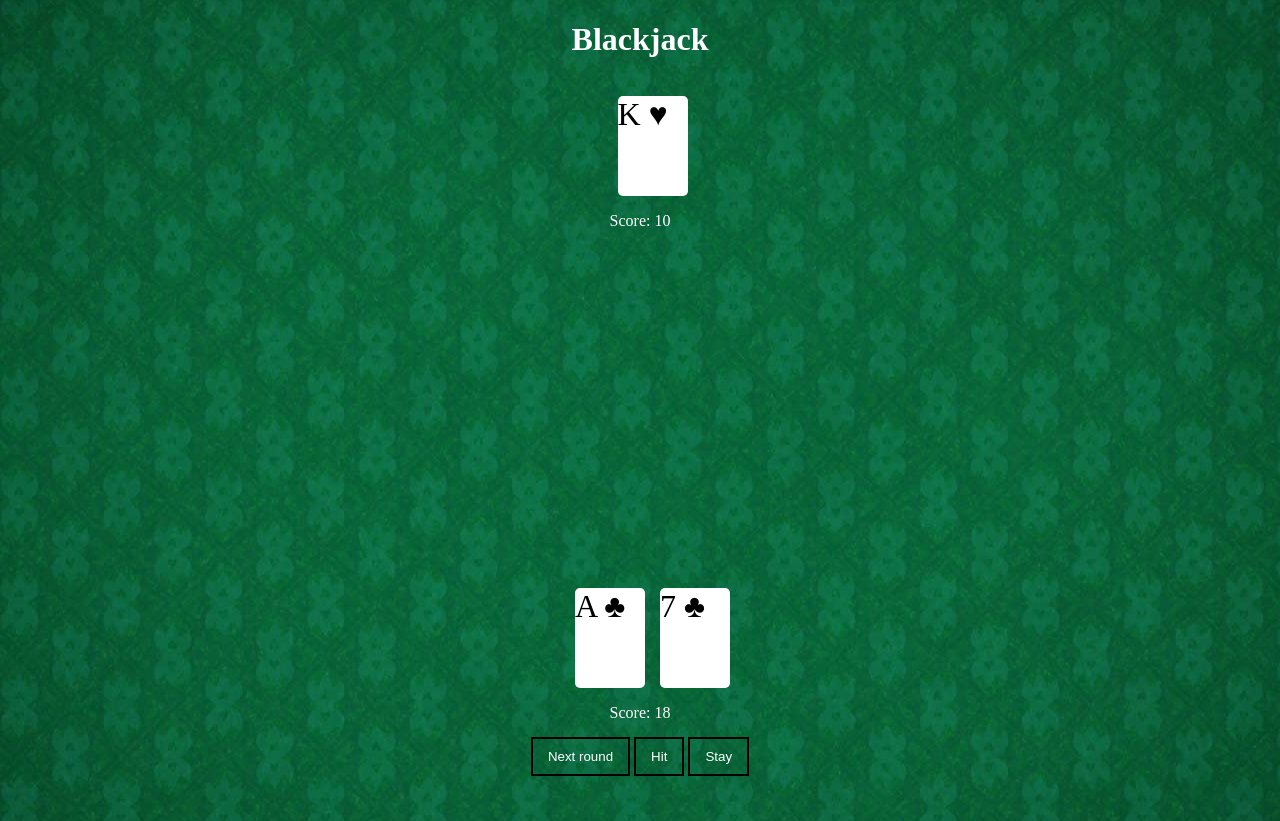
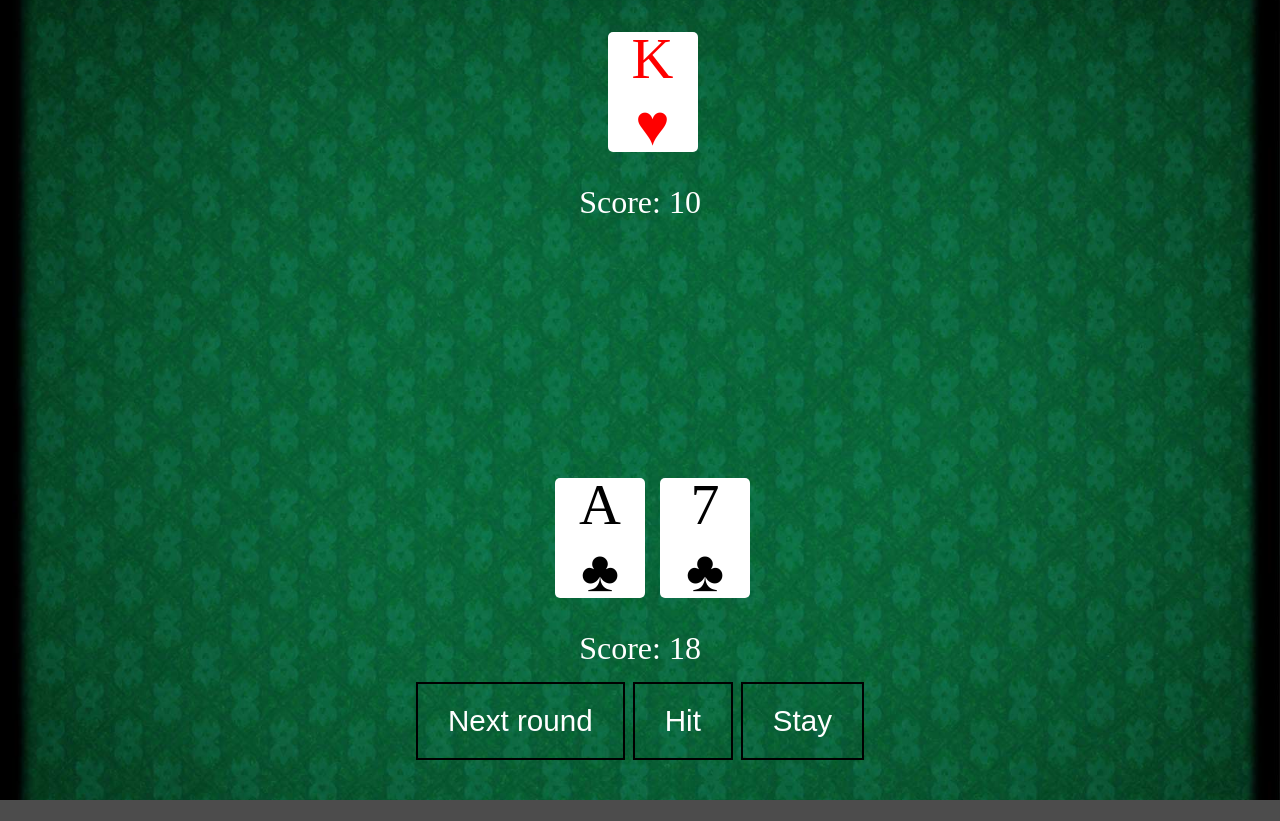
Before and after one commit to DanielSkoros/blackjack, a plain HTML site: page index.html in a window 1280 px wide. After the commit the page ends 800 px from the top, so only its background shows below. Drawn offline with Linux system fonts and the light colour scheme.

Commit message:
Suit color fix

```diff
--- a/css/main.scss
+++ b/css/main.scss
@@ -4,9 +4,11 @@ body {
   box-sizing: border-box;
   margin: 0;
   padding: 0;
-  background: rgba(0, 0, 0, 0.7) url("../img/back.jpg") center;
+  background: rgba(0, 0, 0, 0.7) url("../img/back.jpg") center  no-repeat;
+  background-size: cover;
   color: white;
   overflow: hidden;
+  font-size: 2rem;
 }
 
 ul {
@@ -17,10 +19,11 @@ header {
   text-align: center;
 }
 .btn {
-  padding: 10px 15px;
+  padding: 20px 30px;
   color: white;
   background: transparent;
   border: 2px solid black;
+  font-size: 1.85rem;
 }
 
 .deck__counter {
@@ -29,7 +32,7 @@ header {
 
 main {
   width: 100vw;
-  height: 87vh;
+  height: 95vh;
   display: flex;
   flex-direction: column;
   align-items: center;
@@ -57,15 +60,24 @@ main {
   margin-bottom: 15px;
 }
 
+.red {
+  color: red !important;
+}
+
 .card {
     width: 70px;
     height: 100px;
     background: white;
     border-radius: 5px;
+    padding: 10px;
     margin-right: 15px;
+    text-align: center;
+    display: flex;
+    flex-direction: column;
+    justify-content: center;
     animation: showCard 0.3s forwards;
       span {
-        font-size: 32px;
+        font-size: 58px;
         color: black;
       }
 }
--- a/index.html
+++ b/index.html
@@ -6,9 +6,6 @@
     <link rel="stylesheet" href="./css/main.css">
 </head>
 <body>
-<header>
-    <h1>Blackjack</h1>
-</header>
 <main>
     <div class="deck">
     </div>
--- a/js/gameUI.js
+++ b/js/gameUI.js
@@ -36,9 +36,15 @@ export default class GameUI {
             liElement.setAttribute('class', 'card');
 
             const value = document.createElement('span');
-            value.textContent = `${card.value} ${card.suit}`;
-
+            const suit = document.createElement('span');
+            if (card.suit === '♥' || card.suit === '♦'){
+                value.classList.add('red');
+                suit.classList.add('red');
+            }
+            value.textContent = `${card.value}`;
             liElement.appendChild(value);
+            suit.textContent = `${card.suit}`;
+            liElement.appendChild(suit);
             dealerFragment.appendChild(liElement);
         });
 
@@ -47,9 +53,16 @@ export default class GameUI {
             liElement.setAttribute('class', 'card');
 
             const value = document.createElement('span');
-            value.textContent = `${card.value} ${card.suit}`;
+            const suit = document.createElement('span');
 
+            if (card.suit === '♥' || card.suit === '♦'){
+                value.classList.add('red');
+                suit.classList.add('red');
+            }
+            value.textContent = `${card.value}`;
             liElement.appendChild(value);
+            suit.textContent = `${card.suit}`;
+            liElement.appendChild(suit);
             playerFragment.appendChild(liElement);
         });
 
@@ -74,9 +87,19 @@ export default class GameUI {
         liElement.setAttribute('class', 'card');
 
         const value = document.createElement('span');
-        value.textContent = `${card.value} ${card.suit}`;
+        const suit = document.createElement('span');
 
+        if (card.suit === '♥' || card.suit === '♦'){
+            value.classList.add('red');
+            suit.classList.add('red');
+        }
+
+        value.textContent = `${card.value}`;
         liElement.appendChild(value);
+        suit.textContent = `${card.suit}`;
+        liElement.appendChild(suit);
+
+
 
         if (id === 0){
             this.dealerHand.appendChild(liElement);
```
Also changed, not shown: css/main.css, 1 other file.
